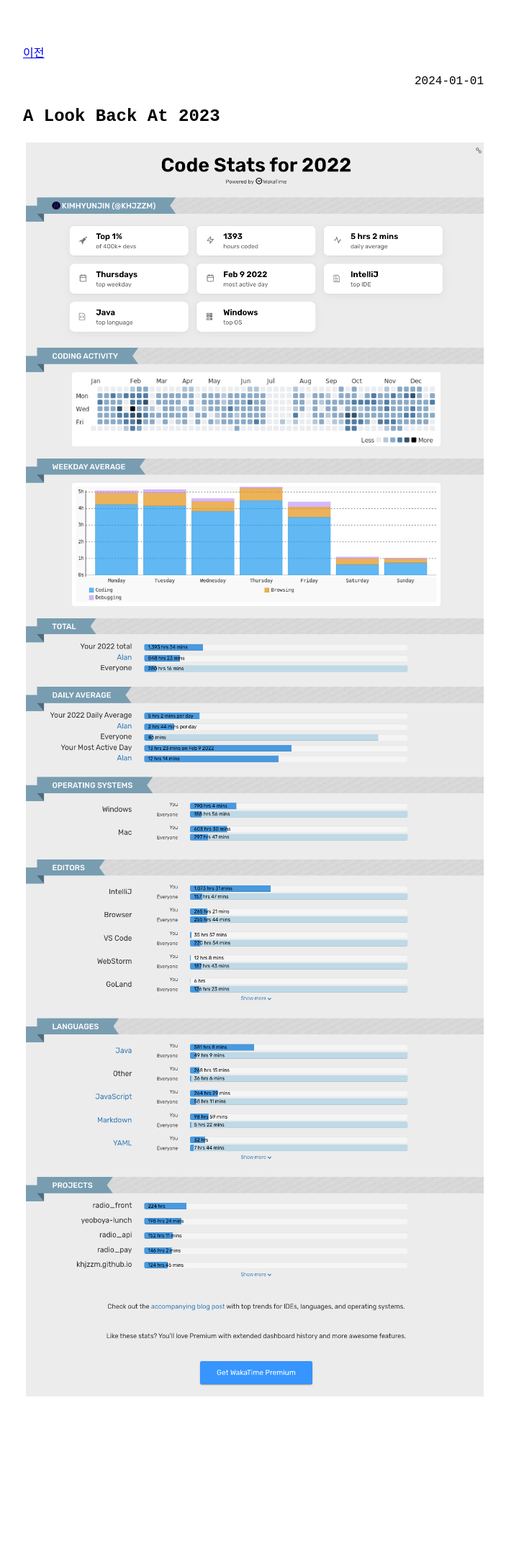
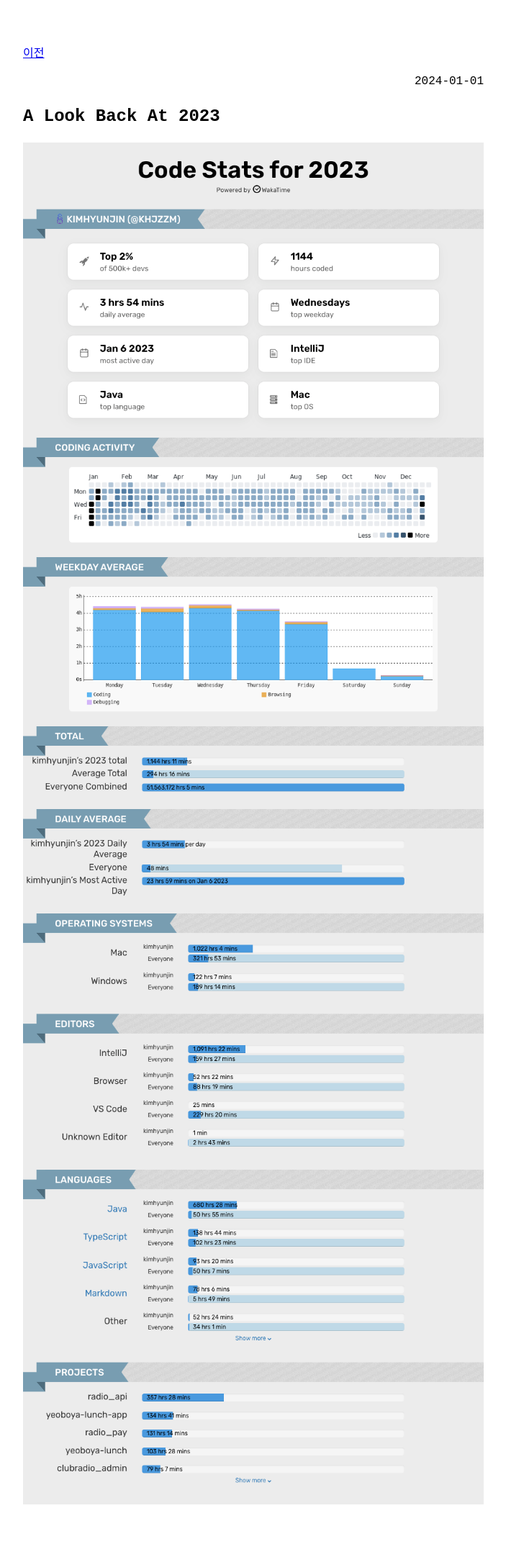
Before and after one commit to khjzzm/khjzzm.github.io, a Jekyll site: the page built from _posts/2024-01-01-a-look-back-at-2023.md, in a window 1280 px wide. Shown: the whole page at 72% size, without its empty margins (288-991 px from the left). Built offline with Jekyll 4.4.1, drawn with Linux system fonts in a browser that asks for light colours; before the commit the page ends 2020 px from its top, so only the background shows below that.

Commit message:
2023 wakatime

```diff
--- a/_posts/2024-01-01-a-look-back-at-2023.md
+++ b/_posts/2024-01-01-a-look-back-at-2023.md
@@ -1,7 +1,7 @@
 ---
 layout: post
 category: bttp
-custom_js: a-look-back-at-2022
+custom_js: a-look-back-at-2023
 ---
 
-![2022](https://khjzzm.github.io/assets/image/wakatime/2022.png)
+![2023](https://khjzzm.github.io/assets/image/wakatime/2023.png)
```
